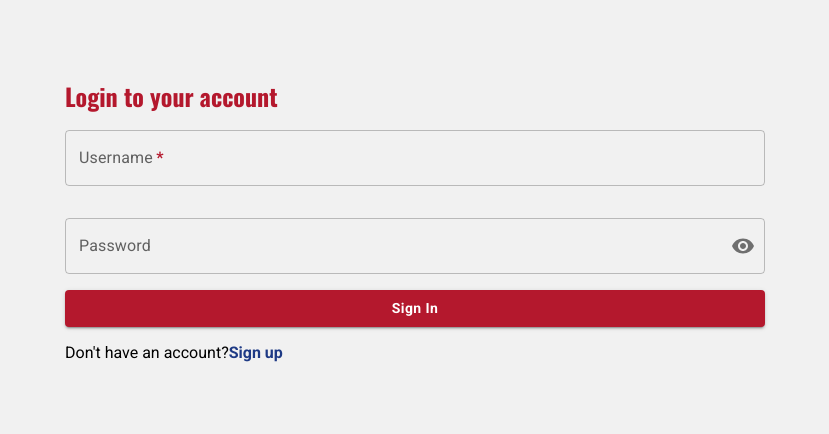
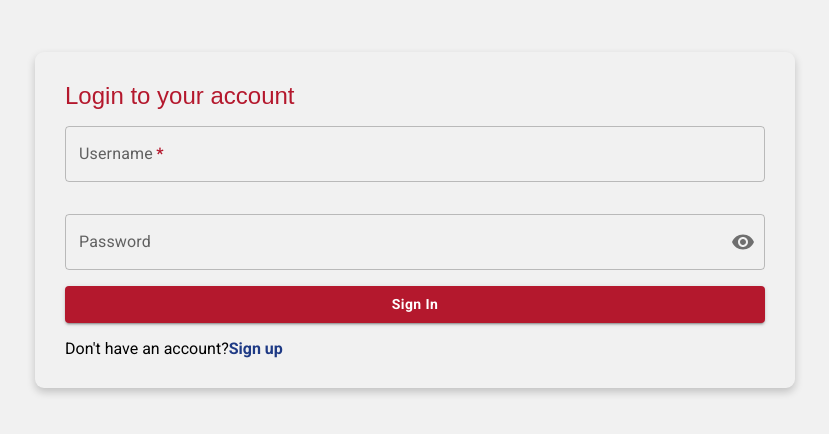
Before and after one commit to farah-yehia/Athelete-Health-Performance-Tracker, a React (Vite) app in the folder FrontEnd/app1/: page /login in a window 1280 px wide. Shown: the part 180-614 px from the top of the page, without its empty margins (225-1054 px from the left). Built offline with nearby package versions, Linux system fonts and the light colour scheme; no server answers.

Commit message:
add styles for login and signup forms and enhance colors

```diff
--- a/FrontEnd/app1/src/Components/Login/Login.jsx
+++ b/FrontEnd/app1/src/Components/Login/Login.jsx
@@ -120,9 +120,17 @@ const Login = () => {
           margin: "auto",
           padding: "30px",
           borderRadius: "9px",
+          boxShadow: "0 4px 8px rgba(0, 0, 0, 0.2)",
+          "@media (max-width: 880px)": {
+            padding: "40px",
+            borderRadius: "8px",
+            width: " 50% !important",
+          },
         }}
       >
-        <h4 className="mb-3" style={{ color: " #b4182d" }}>
+        <h4 className="mb-3" style={{ color: " #b4182d" , fontFamily: "fantasy",
+    fontWeight: "lighter"
+ }}>
           Login to your account
         </h4>
         <form onSubmit={handleSubmit}>
--- a/FrontEnd/app1/src/Components/SignUp/SignUp.css
+++ b/FrontEnd/app1/src/Components/SignUp/SignUp.css
@@ -0,0 +1,12 @@
+.css-h1k62l-MuiTypography-root {
+    margin: 0;
+    /* font-family: "Roboto", "Helvetica", "Arial", sans-serif; */
+    font-weight: 400;
+    font-size: 1.5rem;
+    line-height: 1.334;
+    letter-spacing: 0em;
+    margin-bottom: 0.35em;
+    color: #b4182d;
+    font-size: 27px !important;
+    font-weight: bolder !important;
+}
--- a/FrontEnd/app1/src/Components/SignUp/SignUp.jsx
+++ b/FrontEnd/app1/src/Components/SignUp/SignUp.jsx
@@ -18,7 +18,7 @@ import { currentUserContext } from "../../App.jsx";
 import { Back_Origin } from "../../Front_ENV.jsx";
 import { setCookie } from "../Cookie/Cookie.jsx";
 import { jwtDecode } from "jwt-decode";
-
+import "./SignUp.css"
 
 const SignUp = () => {
   const navigate = useNavigate();
@@ -126,21 +126,25 @@ const handleSubmit = async (e) => {
       component="form"
       onSubmit={handleSubmit}
       sx={{
-        maxWidth: "50%",
+        maxWidth: "35%",
         margin: "auto",
         padding: "30px",
         borderRadius: "9px",
         boxShadow: "0 4px 8px rgba(0, 0, 0, 0.2)",
+        "@media (max-width: 880px)": {
+          padding: "40px",
+          borderRadius: "8px",
+          width: " 50% !important",
+        },
       }}
     >
       <Typography
         variant="h5"
         gutterBottom
         sx={{
-          fontSize: "1.5em",
-          fontWeight: "bolder",
+          fontSize: "27px !important",
           color: "#b4182d",
-          textAlign: "center",
+          fontFamily: "fantasy !important",
         }}
       >
         Sign Up
```
